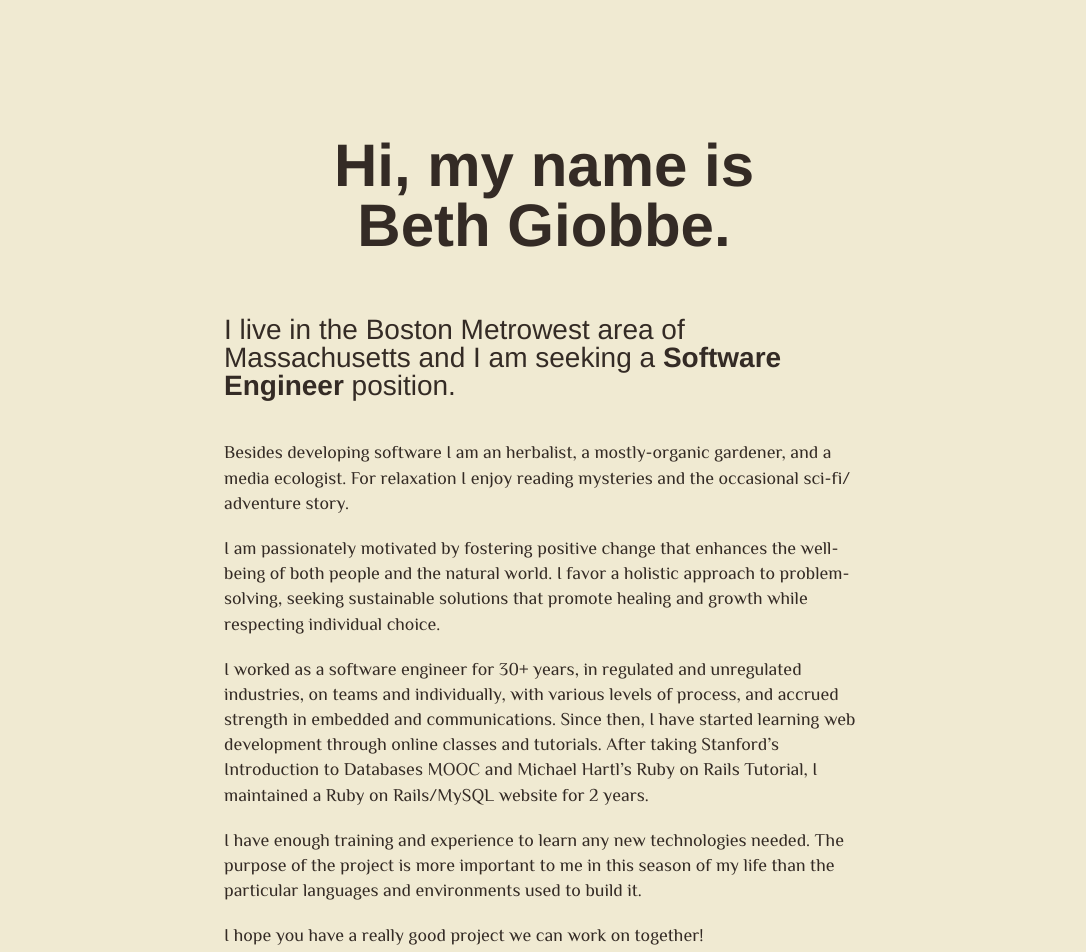
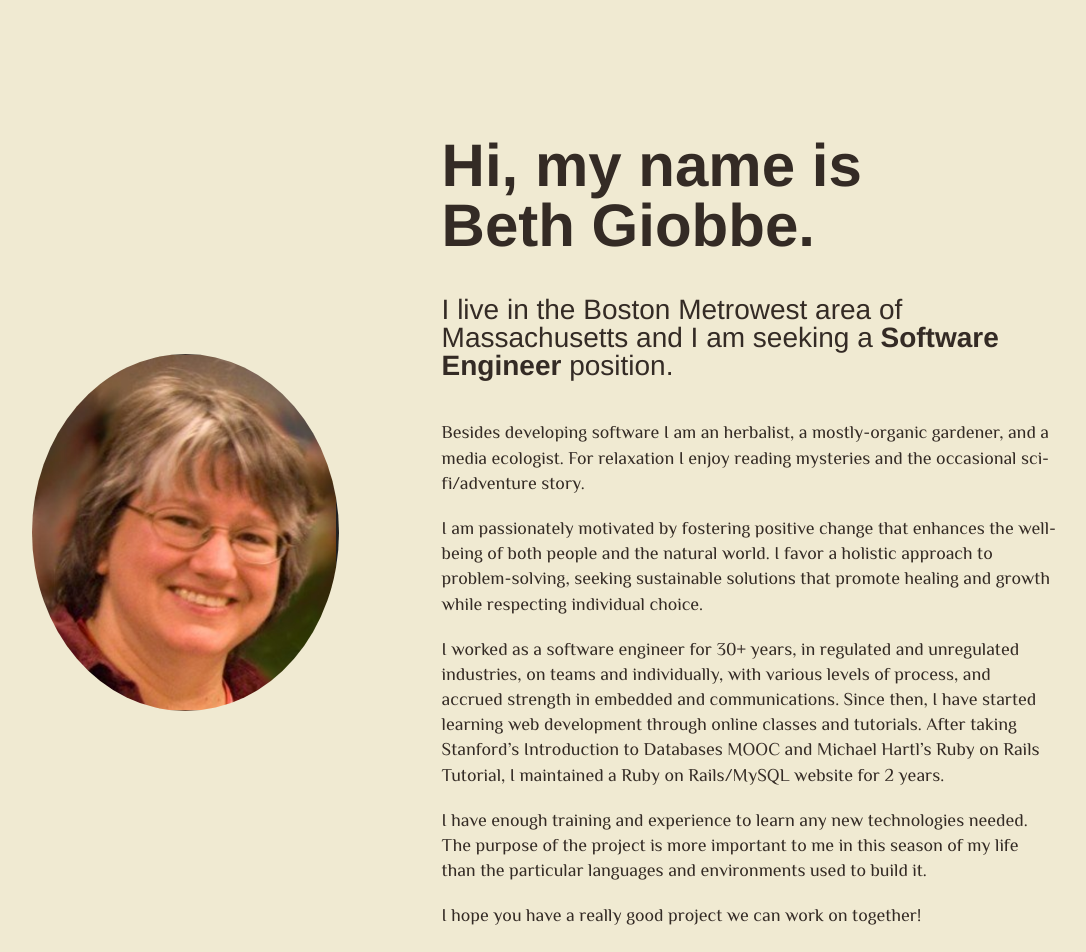
Before and after one commit to bgiobbe/bgiobbe.github.io, a website built with webpack: page index.html in a window 1280 px wide. Shown: the part 4240-5192 px from the top of the page, without its empty margins (96-1182 px from the left). Built offline with nearby package versions, Linux system fonts and the light colour scheme; a web font is replaced by a local one.

Commit message:
Add headshot to About section

```diff
--- a/css/style.css
+++ b/css/style.css
@@ -365,7 +365,7 @@ nav ul li a:hover {
   align-items: center;
 }
 
-/* TODO Add profile picture
+/* profile picture*/
 #about figure {
   display: flex;
   justify-content: center;
@@ -376,11 +376,10 @@ nav ul li a:hover {
   width: 100%;
   border-radius: 50%;
 }
-*/
 
-/* Save for use with profile picture
+
+
 #about .about-text h2,
-*/
 #about .about-text h3 {
   margin: 40px 0;
 }
@@ -646,18 +645,11 @@ footer p {
     padding: 120px 0;
   }
 
-  /* TODO Add profile picture
   #about figure {
     width: 30%;
   }
-  */
 
-  /* Save for use with profile picture
-  #about .about-text h2 {
-    margin: 80px 0;
-  }
-  */
-
+  #about .about-text h2,
   #about .about-text h3 {
     margin: 60px 0;
   }
@@ -752,7 +744,6 @@ footer p {
     width: 29%;
   }
 
-/* TODO change order of projects */
 
   /* ----- DESKTOP - ABOUT ----- */
 
@@ -765,7 +756,7 @@ footer p {
     max-width: 80%;
   }
 
-  /* TODO Add profile picture
+  /* profile picture */
   #about figure {
     width: 30%;
     margin: 0;
@@ -780,9 +771,8 @@ footer p {
     margin: 0 0 40px 0;
     text-align: left;
   }
-  */
 
-  /* Without profile pic */
+  /* Without profile pic
   #about .about-text {
     max-width: 640px;
   }
@@ -791,7 +781,7 @@ footer p {
     margin: 0 0 60px 0;
     text-align: center;
   }
-  /* end */
+  */
 
   #about .about-text h3 {
     font-size: 1.75em;
--- a/index.html
+++ b/index.html
@@ -264,11 +264,9 @@
 
     <section id="about">
       <div class="content-wrapper">
-        <!--
-          <figure>
-            <img src="img/headshot.jpg" alt="Beth Giobbe's avatar">
-          </figure>
-        -->
+        <figure>
+          <img src="img/headshot.png" alt="Beth Giobbe's headshot">
+        </figure>
         <div class="about-text">
           <h2>Hi, my name is Beth&nbsp;Giobbe.</h2>
           <h3>
```
Also changed, not shown: img/headshot.png (added).
